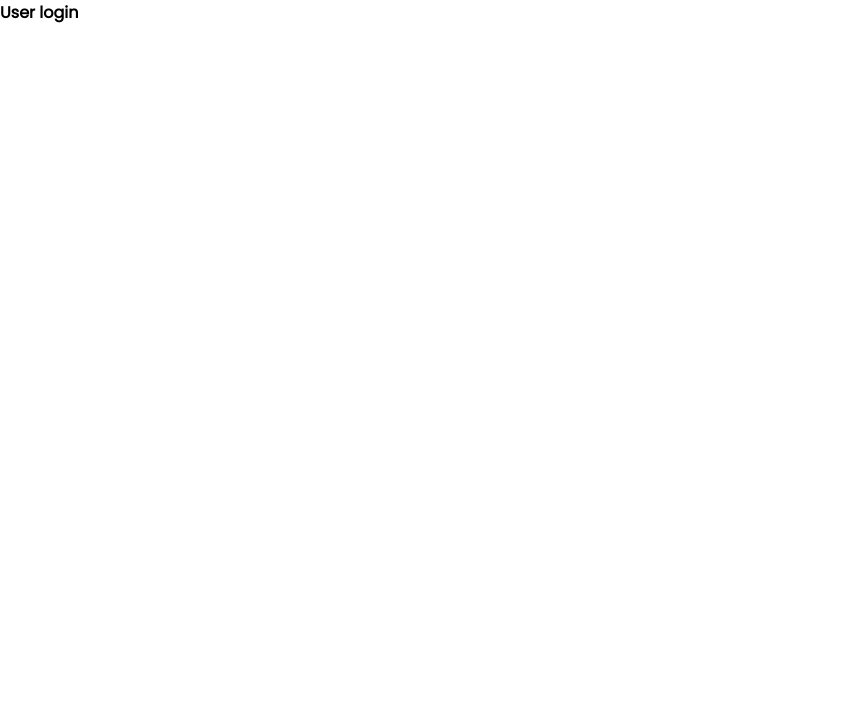
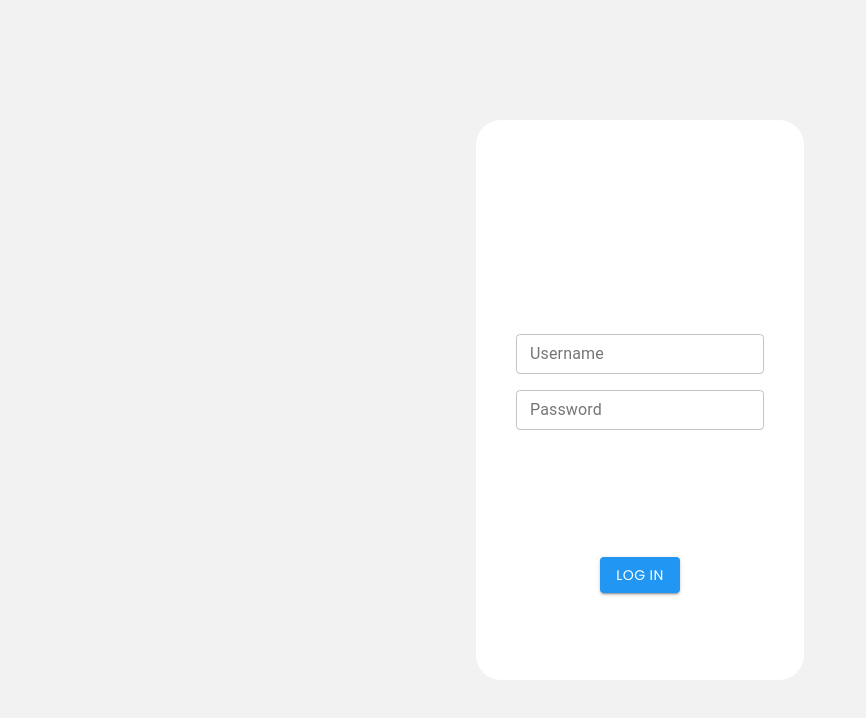
Before and after one commit to Ammobag/rsmw, a React (Create React App) app: page / in a window 1280 px wide. Shown: the top 718 px of the page, without its empty margins (0-866 px from the left). Built offline with nearby package versions, Linux system fonts and the light colour scheme.

Commit message:
USER Login Added

```diff
--- a/src/Components/user/UserLogIn/UserLogIn.js
+++ b/src/Components/user/UserLogIn/UserLogIn.js
@@ -1,9 +1,80 @@
-import React from 'react'
+import { React, useState } from "react";
+
+import TextField from "@material-ui/core/TextField";
+import Button from "@material-ui/core/Button";
+import { useHistory } from "react-router-dom";
+
+import firebase from "firebase/app";
+import "firebase/database";
+import "firebase/auth";
+import {} from "../../firebase";
+
 
 export default function UserLogIn() {
-    return (
+  const [userName, setUsername] = useState("");
+  const [password, setPassword] = useState("");
+  const [error, seterror] = useState("");
+
+  const history = useHistory();
+
+  const handleSubmit = (e) => {
+    if (password && userName) {
+      var user;
+      firebase.auth().signInWithEmailAndPassword(userName, password)
+      .then((userCredential) => {
+        user = userCredential.user;
+        console.log(user)
+
+      })
+      .catch((error) => {
+        var errorMessage = error.message;
+        seterror(errorMessage);
+      });
+    } else {
+      seterror("Please enter a valid username and password");
+    }
+    setUsername("");
+    setPassword("");
+  };
+
+  return (
+    <div className="body">
+      <div className="login-wrapper">
+        <div style={{ color: "red" }}>{error}</div>
+        <div className="textField-wrapper">
+          <div>
+            <TextField
+              id="username"
+              label="Username"
+              type="text"
+              variant="outlined"
+              margin="dense"
+              style={{ margin: 8 }}
+              value={userName}
+              onChange={(e) => setUsername(e.target.value)}
+            />
+          </div>
+          <div>
+            <TextField
+              id="password"
+              label="Password"
+              type="password"
+              variant="outlined"
+              style={{ margin: 8 }}
+              margin="dense"
+              value={password}
+              onChange={(e) => setPassword(e.target.value)}
+            />
+          </div>
+        </div>
+
         <div>
-            <h4>User login</h4>
+            <Button variant="contained" color="primary" onClick={handleSubmit}>
+              Log In
+            </Button>
+
         </div>
-    )
+      </div>
+    </div>
+  );
 }
```
